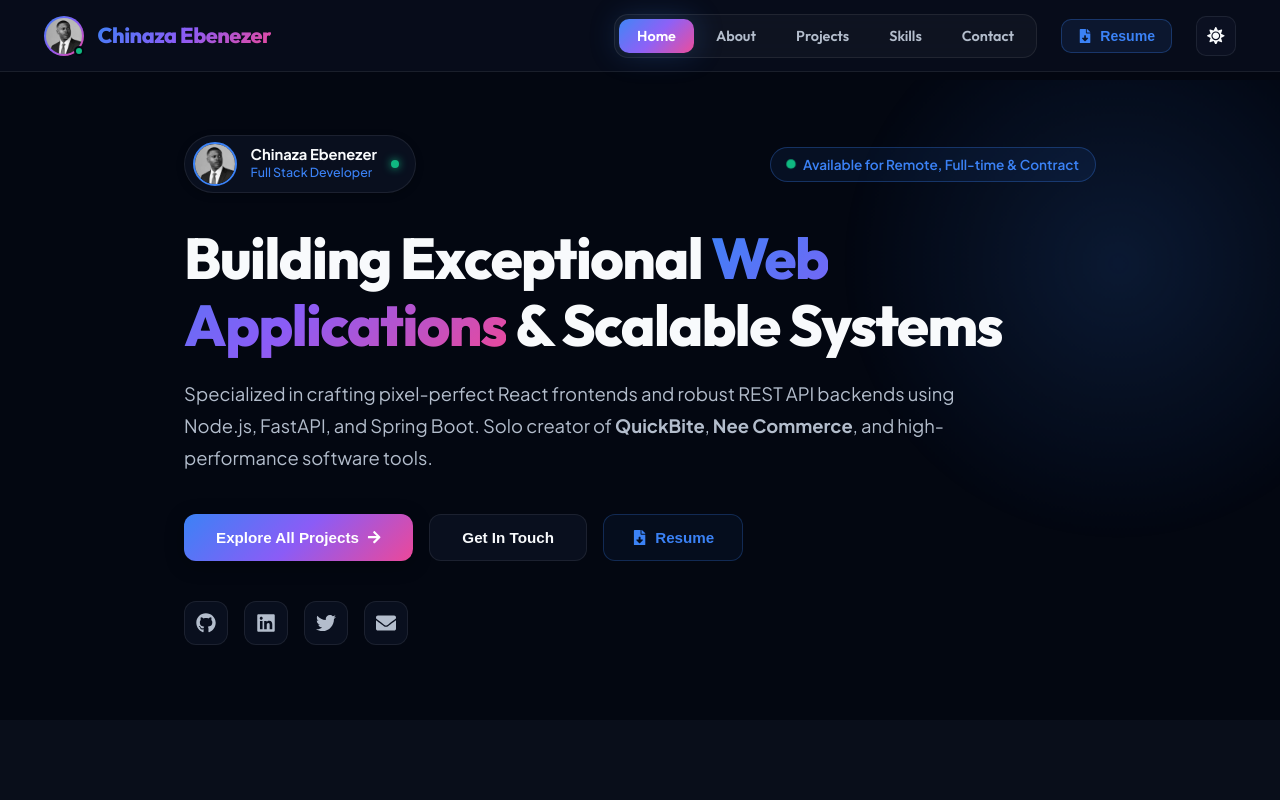
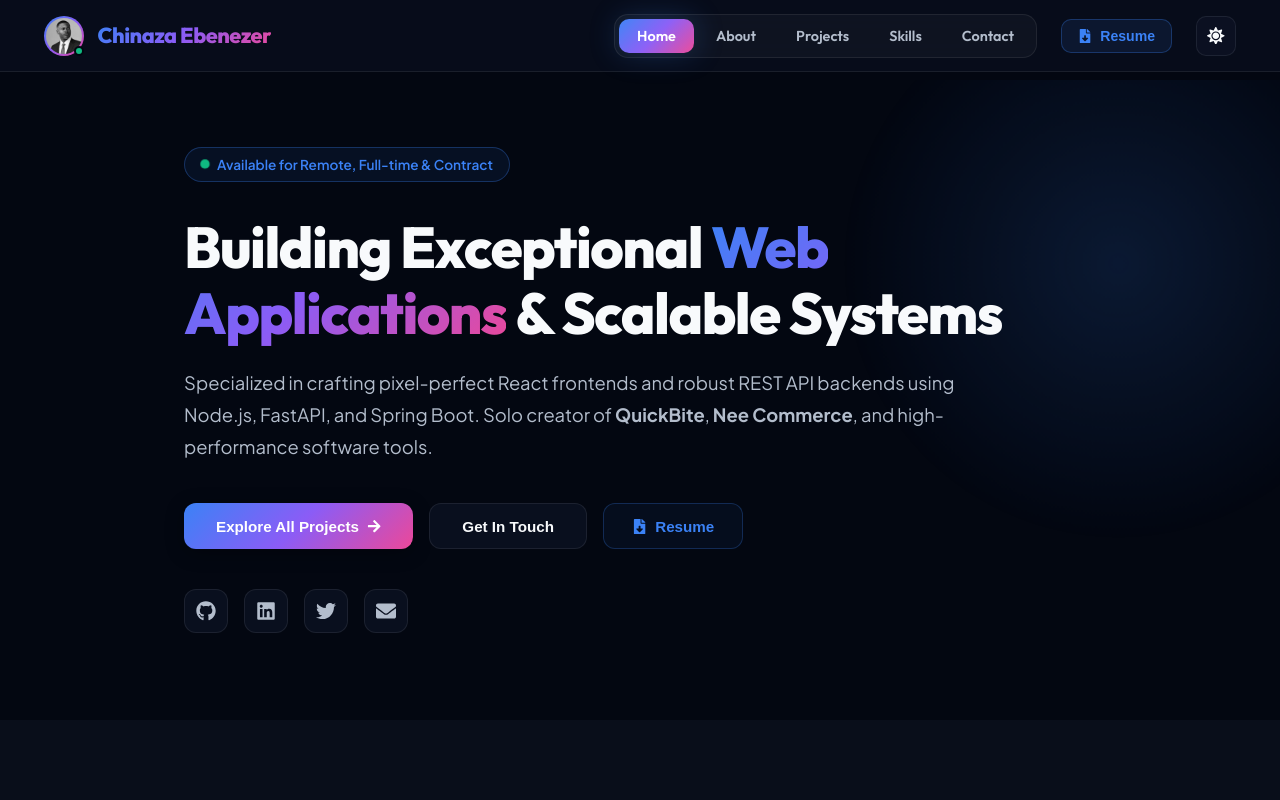
Before and after one commit to CodeEbz/neeza-portfolio, a React (Create React App) app: page / in a window 1280 px wide. Shown: the top 800 px of the page. Built offline with nearby package versions, Linux system fonts and the light colour scheme.

Commit message:
Update QuickBite live link and clean up duplicate hero avatar chip

```diff
--- a/src/App.js
+++ b/src/App.js
@@ -114,7 +114,7 @@ const App = () => {
       title: "QuickBite",
       description: "A fast, modern full-stack food delivery and restaurant discovery platform. Features dynamic restaurant menus, real-time cart state management, customizable meals, instant order placement, and owner management dashboard.",
       longDescription: "QuickBite is an end-to-end food ordering and restaurant discovery platform built to streamline culinary commerce. Users can search restaurants by cuisine, filter dishes by diet/price, build custom orders with live item add-ons, calculate dynamic totals, and track order fulfillment in real time. Restaurant owners are equipped with an administrative dashboard to manage inventory, update menu pricing, and process kitchen orders instantaneously.",
-      link: "https://quickbite-food.vercel.app",
+      link: "https://quick-bite-rust-rho.vercel.app/",
       github: "https://github.com/CodeEbz/QuickBite",
       tech: ["React", "Node.js", "Express.js", "MongoDB", "REST API", "CSS Modules"],
       type: "major",
@@ -463,31 +463,13 @@ const App = () => {
               <section className="hero">
                 <div className="container hero-wrapper">
 
-                  {/* Hero Intro Header with Top-Left Headshot Card */}
+                  {/* Hero Intro Header */}
                   <motion.div
                     className="hero-header-card"
                     initial={{ opacity: 0, y: -20 }}
                     animate={{ opacity: 1, y: 0 }}
                     transition={{ duration: 0.6 }}
                   >
-                    <div
-                      className="hero-profile-chip"
-                      onClick={() => setShowImageModal(true)}
-                      title="Click to view full image"
-                    >
-                      <div className="hero-chip-avatar-wrapper">
-                        <img src="/images/profile.jpg" alt="Chinaza Ebenezer" className="hero-chip-img" />
-                        <div className="hero-chip-overlay">
-                          <FaExpand />
-                        </div>
-                      </div>
-                      <div className="hero-chip-info">
-                        <span className="hero-chip-name">Chinaza Ebenezer</span>
-                        <span className="hero-chip-role">Full Stack Developer</span>
-                      </div>
-                      <span className="status-dot-inline" title="Available for work"></span>
-                    </div>
-
                     <span className="badge">
                       <span className="status-dot"></span>
                       Available for Remote, Full-time & Contract
```
